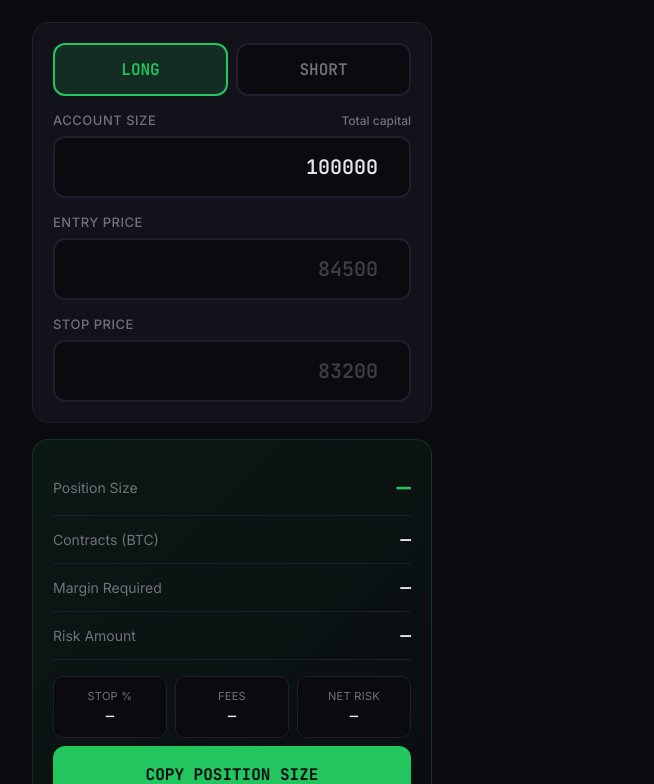
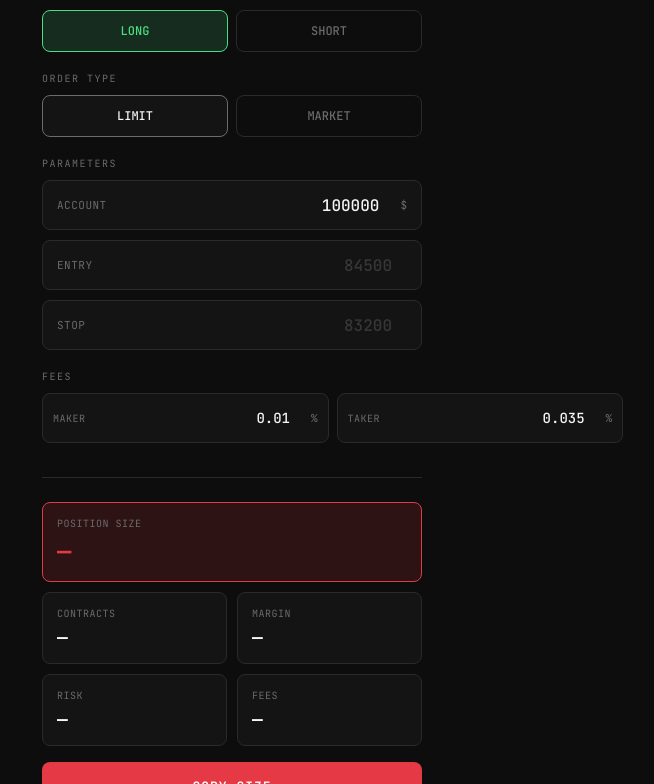
Before and after one commit to OI72/trading-tools, a plain HTML site: page index.html in a window 1280 px wide. Shown: the part 87-871 px from the top of the page, without its empty margins (408-1062 px from the left). Drawn offline with Linux system fonts and the light colour scheme.

Commit message:
Refactor HTML structure and styles for NADO Sizer
Updated title and various styles for better UI. Adjusted input fields and button styles for improved usability.

```diff
--- a/index.html
+++ b/index.html
@@ -5,348 +5,412 @@
   <meta name="viewport" content="width=device-width, initial-scale=1.0, user-scalable=no">
   <meta name="apple-mobile-web-app-capable" content="yes">
   <meta name="apple-mobile-web-app-status-bar-style" content="black-translucent">
-  <title>NADO Position Sizer</title>
+  <title>NADO Sizer</title>
   <link rel="preconnect" href="https://fonts.googleapis.com">
-  <link href="https://fonts.googleapis.com/css2?family=JetBrains+Mono:wght@400;600;700&family=Inter:wght@400;500;600&display=swap" rel="stylesheet">
+  <link href="https://fonts.googleapis.com/css2?family=JetBrains+Mono:wght@400;500;600&display=swap" rel="stylesheet">
   <style>
     :root {
-      --bg: #0a0a0f;
-      --card: #12121a;
-      --border: #1e1e2e;
-      --text: #e4e4e7;
-      --text-dim: #71717a;
-      --accent: #22c55e;
-      --accent-dim: #16a34a;
-      --red: #ef4444;
-      --yellow: #eab308;
-      --blue: #3b82f6;
+      --bg: #0d0d0d;
+      --card: #141414;
+      --border: #2a2a2a;
+      --text: #f5f5f5;
+      --text-dim: #6b6b6b;
+      --accent: #e63946;
+      --accent-soft: rgba(230, 57, 70, 0.15);
+      --green: #4ade80;
+      --green-soft: rgba(74, 222, 128, 0.15);
     }
+
     * {
       box-sizing: border-box;
       margin: 0;
       padding: 0;
       -webkit-tap-highlight-color: transparent;
     }
+
     body {
-      font-family: 'Inter', -apple-system, sans-serif;
+      font-family: 'JetBrains Mono', monospace;
       background: var(--bg);
       color: var(--text);
       min-height: 100vh;
       min-height: 100dvh;
-      padding: 16px;
-      padding-top: env(safe-area-inset-top, 16px);
-      padding-bottom: env(safe-area-inset-bottom, 16px);
+      padding: 20px 16px;
+      padding-top: env(safe-area-inset-top, 20px);
+      padding-bottom: env(safe-area-inset-bottom, 20px);
     }
+
     .container {
-      max-width: 400px;
+      max-width: 380px;
       margin: 0 auto;
     }
+
     .header {
       text-align: center;
-      margin-bottom: 24px;
+      margin-bottom: 28px;
     }
+
     .header h1 {
+      font-size: 20px;
+      font-weight: 600;
+      letter-spacing: 2px;
+      color: var(--text);
+    }
+
+    .header .subtitle {
+      font-size: 11px;
+      color: var(--text-dim);
+      margin-top: 6px;
+      letter-spacing: 1px;
+    }
+
+    .section {
+      margin-bottom: 20px;
+    }
+
+    .section-label {
+      font-size: 10px;
+      color: var(--text-dim);
+      text-transform: uppercase;
+      letter-spacing: 1.5px;
+      margin-bottom: 10px;
+    }
+
+    .toggle-row {
+      display: flex;
+      gap: 8px;
+    }
+
+    .toggle-btn {
+      flex: 1;
+      padding: 12px;
+      border: 1px solid var(--border);
+      border-radius: 8px;
+      background: transparent;
+      color: var(--text-dim);
       font-family: 'JetBrains Mono', monospace;
-      font-size: 24px;
-      font-weight: 700;
+      font-size: 12px;
+      font-weight: 500;
+      cursor: pointer;
+      transition: all 0.15s;
+    }
+
+    .toggle-btn.long.active {
+      background: var(--green-soft);
+      border-color: var(--green);
+      color: var(--green);
+    }
+
+    .toggle-btn.short.active {
+      background: var(--accent-soft);
+      border-color: var(--accent);
       color: var(--accent);
-      letter-spacing: -0.5px;
     }
-    .header .subtitle {
-      font-size: 13px;
-      color: var(--text-dim);
-      margin-top: 4px;
+
+    .toggle-btn.order.active {
+      background: var(--card);
+      border-color: var(--text-dim);
+      color: var(--text);
     }
-    .card {
+
+    .input-row {
+      display: flex;
+      align-items: center;
       background: var(--card);
       border: 1px solid var(--border);
-      border-radius: 16px;
-      padding: 20px;
-      margin-bottom: 16px;
+      border-radius: 8px;
+      padding: 0 14px;
+      margin-bottom: 10px;
+      height: 50px;
     }
-    .input-group {
-      margin-bottom: 16px;
-    }
-    .input-group:last-child {
+
+    .input-row:last-child {
       margin-bottom: 0;
     }
-    .input-label {
-      display: flex;
-      justify-content: space-between;
-      align-items: center;
-      margin-bottom: 8px;
-    }
-    .input-label span {
-      font-size: 13px;
-      font-weight: 500;
+
+    .input-row label {
+      font-size: 11px;
       color: var(--text-dim);
       text-transform: uppercase;
       letter-spacing: 0.5px;
+      min-width: 80px;
     }
-    .input-label .hint {
-      font-size: 12px;
-      color: var(--text-dim);
-      text-transform: none;
-      letter-spacing: 0;
-    }
-    input {
-      width: 100%;
-      background: var(--bg);
-      border: 2px solid var(--border);
-      border-radius: 12px;
-      padding: 16px;
+
+    .input-row input {
+      flex: 1;
+      background: transparent;
+      border: none;
       font-family: 'JetBrains Mono', monospace;
-      font-size: 20px;
-      font-weight: 600;
+      font-size: 16px;
+      font-weight: 500;
       color: var(--text);
       text-align: right;
-      transition: border-color 0.2s;
+      outline: none;
     }
-    input:focus {
-      outline: none;
-      border-color: var(--accent);
+
+    .input-row input::placeholder {
+      color: var(--text-dim);
+      opacity: 0.4;
     }
-    input::placeholder {
+
+    .input-row .unit {
+      font-size: 11px;
       color: var(--text-dim);
-      opacity: 0.5;
+      margin-left: 6px;
     }
-    .direction-toggle {
+
+    .fees-row {
       display: flex;
       gap: 8px;
+    }
+
+    .fees-row .input-row {
+      flex: 1;
+      padding: 0 10px;
+    }
+
+    .fees-row .input-row label {
+      min-width: 50px;
+      font-size: 10px;
+    }
+
+    .fees-row .input-row input {
+      font-size: 14px;
+    }
+
+    .divider {
+      height: 1px;
+      background: var(--border);
+      margin: 24px 0;
+    }
+
+    .result-grid {
+      display: grid;
+      grid-template-columns: 1fr 1fr;
+      gap: 10px;
       margin-bottom: 16px;
     }
-    .direction-btn {
-      flex: 1;
+
+    .result-box {
+      background: var(--card);
+      border: 1px solid var(--border);
+      border-radius: 8px;
       padding: 14px;
-      border: 2px solid var(--border);
-      border-radius: 12px;
-      background: var(--bg);
+    }
+
+    .result-box.full {
+      grid-column: 1 / -1;
+    }
+
+    .result-box .label {
+      font-size: 10px;
       color: var(--text-dim);
-      font-family: 'JetBrains Mono', monospace;
-      font-size: 16px;
-      font-weight: 600;
-      cursor: pointer;
-      transition: all 0.2s;
+      text-transform: uppercase;
+      letter-spacing: 0.5px;
+      margin-bottom: 6px;
     }
-    .direction-btn.long.active {
-      background: rgba(34, 197, 94, 0.15);
-      border-color: var(--accent);
-      color: var(--accent);
-    }
-    .direction-btn.short.active {
-      background: rgba(239, 68, 68, 0.15);
-      border-color: var(--red);
-      color: var(--red);
-    }
-    .results {
-      background: linear-gradient(135deg, rgba(34, 197, 94, 0.08) 0%, rgba(34, 197, 94, 0.02) 100%);
-      border: 1px solid rgba(34, 197, 94, 0.2);
-    }
-    .result-row {
-      display: flex;
-      justify-content: space-between;
-      align-items: center;
-      padding: 12px 0;
-      border-bottom: 1px solid var(--border);
-    }
-    .result-row:last-child {
-      border-bottom: none;
-    }
-    .result-label {
-      font-size: 14px;
-      color: var(--text-dim);
-    }
-    .result-value {
-      font-family: 'JetBrains Mono', monospace;
+
+    .result-box .value {
       font-size: 18px;
       font-weight: 600;
       color: var(--text);
     }
-    .result-value.highlight {
+
+    .result-box.highlight {
+      border-color: var(--accent);
+      background: var(--accent-soft);
+    }
+
+    .result-box.highlight .value {
+      color: var(--accent);
       font-size: 24px;
+    }
+
+    .result-box .value.warning {
+      color: #fbbf24;
+    }
+
+    .result-box .value.danger {
       color: var(--accent);
     }
-    .result-value.warning {
-      color: var(--yellow);
-    }
-    .result-value.danger {
-      color: var(--red);
-    }
+
     .copy-btn {
       width: 100%;
-      padding: 18px;
+      padding: 16px;
       background: var(--accent);
       border: none;
-      border-radius: 12px;
+      border-radius: 8px;
       font-family: 'JetBrains Mono', monospace;
-      font-size: 16px;
-      font-weight: 700;
-      color: var(--bg);
+      font-size: 13px;
+      font-weight: 600;
+      color: white;
       cursor: pointer;
-      transition: all 0.2s;
-      margin-top: 8px;
+      transition: all 0.15s;
+      letter-spacing: 1px;
     }
+
     .copy-btn:active {
       transform: scale(0.98);
-      background: var(--accent-dim);
+      opacity: 0.9;
     }
+
     .copy-btn.copied {
-      background: var(--blue);
+      background: var(--green);
     }
+
     .warning-box {
-      background: rgba(234, 179, 8, 0.1);
-      border: 1px solid rgba(234, 179, 8, 0.3);
-      border-radius: 12px;
-      padding: 12px 16px;
-      margin-top: 16px;
+      background: rgba(251, 191, 36, 0.1);
+      border: 1px solid rgba(251, 191, 36, 0.3);
+      border-radius: 8px;
+      padding: 12px;
+      margin-top: 12px;
       display: none;
     }
+
     .warning-box.visible {
       display: block;
     }
+
     .warning-box p {
-      font-size: 13px;
-      color: var(--yellow);
-      line-height: 1.4;
+      font-size: 11px;
+      color: #fbbf24;
+      line-height: 1.5;
     }
-    .stats-row {
-      display: flex;
-      gap: 8px;
-      margin-top: 16px;
-    }
-    .stat-box {
-      flex: 1;
-      background: var(--bg);
-      border: 1px solid var(--border);
-      border-radius: 10px;
-      padding: 12px;
-      text-align: center;
-    }
-    .stat-box .label {
-      font-size: 11px;
-      color: var(--text-dim);
-      text-transform: uppercase;
-      letter-spacing: 0.3px;
-      margin-bottom: 4px;
-    }
-    .stat-box .value {
-      font-family: 'JetBrains Mono', monospace;
-      font-size: 14px;
-      font-weight: 600;
-      color: var(--text);
-    }
+
     .footer {
       text-align: center;
-      margin-top: 24px;
-      padding-bottom: 20px;
+      margin-top: 28px;
     }
+
     .footer p {
-      font-size: 12px;
+      font-size: 10px;
       color: var(--text-dim);
-    }
-    .system-badge {
-      display: inline-block;
-      background: rgba(59, 130, 246, 0.15);
-      border: 1px solid rgba(59, 130, 246, 0.3);
-      border-radius: 6px;
-      padding: 4px 10px;
-      font-family: 'JetBrains Mono', monospace;
-      font-size: 12px;
-      font-weight: 600;
-      color: var(--blue);
-      margin-bottom: 8px;
+      letter-spacing: 1px;
     }
   </style>
 </head>
 <body>
   <div class="container">
     <div class="header">
-      <div class="system-badge">MXN v1 2h/45m</div>
       <h1>NADO SIZER</h1>
-      <p class="subtitle">1% Risk · 10x Leverage · Fees Included</p>
+      <p class="subtitle">1% RISK · 10X · FEES INCLUDED</p>
     </div>
-    <div class="card">
-      <div class="direction-toggle">
-        <button class="direction-btn long active" onclick="setDirection('long')">LONG</button>
-        <button class="direction-btn short" onclick="setDirection('short')">SHORT</button>
+
+    <div class="section">
+      <div class="section-label">Direction</div>
+      <div class="toggle-row">
+        <button class="toggle-btn long active" onclick="setDirection('long')">LONG</button>
+        <button class="toggle-btn short" onclick="setDirection('short')">SHORT</button>
       </div>
-      <div class="input-group">
-        <div class="input-label">
-          <span>Account Size</span>
-          <span class="hint">Total capital</span>
-        </div>
+    </div>
+
+    <div class="section">
+      <div class="section-label">Order Type</div>
+      <div class="toggle-row">
+        <button class="toggle-btn order active" id="limitBtn" onclick="setOrderType('limit')">LIMIT</button>
+        <button class="toggle-btn order" id="marketBtn" onclick="setOrderType('market')">MARKET</button>
+      </div>
+    </div>
+
+    <div class="section">
+      <div class="section-label">Parameters</div>
+      <div class="input-row">
+        <label>Account</label>
         <input type="number" id="account" value="100000" inputmode="decimal" onclick="this.select()">
+        <span class="unit">$</span>
       </div>
-      <div class="input-group">
-        <div class="input-label">
-          <span>Entry Price</span>
-        </div>
+      <div class="input-row">
+        <label>Entry</label>
         <input type="number" id="entry" placeholder="84500" inputmode="decimal" onclick="this.select()">
       </div>
-      <div class="input-group">
-        <div class="input-label">
-          <span>Stop Price</span>
-        </div>
+      <div class="input-row">
+        <label>Stop</label>
         <input type="number" id="stop" placeholder="83200" inputmode="decimal" onclick="this.select()">
       </div>
     </div>
-    <div class="card results">
-      <div class="result-row">
-        <span class="result-label">Position Size</span>
-        <span class="result-value highlight" id="positionSize">—</span>
-      </div>
-      <div class="result-row">
-        <span class="result-label">Contracts (BTC)</span>
-        <span class="result-value" id="contracts">—</span>
-      </div>
-      <div class="result-row">
-        <span class="result-label">Margin Required</span>
-        <span class="result-value" id="margin">—</span>
-      </div>
-      <div class="result-row">
-        <span class="result-label">Risk Amount</span>
-        <span class="result-value" id="riskAmount">—</span>
-      </div>
-      <div class="stats-row">
-        <div class="stat-box">
-          <div class="label">Stop %</div>
-          <div class="value" id="stopPct">—</div>
+
+    <div class="section">
+      <div class="section-label">Fees</div>
+      <div class="fees-row">
+        <div class="input-row">
+          <label>Maker</label>
+          <input type="number" id="makerFee" value="0.01" step="0.001" inputmode="decimal" onclick="this.select()">
+          <span class="unit">%</span>
         </div>
-        <div class="stat-box">
-          <div class="label">Fees</div>
-          <div class="value" id="fees">—</div>
-        </div>
-        <div class="stat-box">
-          <div class="label">Net Risk</div>
-          <div class="value" id="netRisk">—</div>
+        <div class="input-row">
+          <label>Taker</label>
+          <input type="number" id="takerFee" value="0.035" step="0.001" inputmode="decimal" onclick="this.select()">
+          <span class="unit">%</span>
         </div>
       </div>
-      <button class="copy-btn" id="copyBtn" onclick="copyPosition()">COPY POSITION SIZE</button>
-      <div class="warning-box" id="warningBox">
-        <p>⚠️ Margin exceeds on-exchange balance ($21,498). Transfer funds or reduce position.</p>
+    </div>
+
+    <div class="divider"></div>
+
+    <div class="result-grid">
+      <div class="result-box highlight full">
+        <div class="label">Position Size</div>
+        <div class="value" id="positionSize">—</div>
+      </div>
+      <div class="result-box">
+        <div class="label">Contracts</div>
+        <div class="value" id="contracts">—</div>
+      </div>
+      <div class="result-box">
+        <div class="label">Margin</div>
+        <div class="value" id="margin">—</div>
+      </div>
+      <div class="result-box">
+        <div class="label">Risk</div>
+        <div class="value" id="riskAmount">—</div>
+      </div>
+      <div class="result-box">
+        <div class="label">Fees</div>
+        <div class="value" id="fees">—</div>
       </div>
     </div>
+
+    <button class="copy-btn" id="copyBtn" onclick="copyPosition()">COPY SIZE</button>
+
+    <div class="warning-box" id="warningBox">
+      <p>⚠️ Margin exceeds on-exchange balance ($21,498)</p>
+    </div>
+
     <div class="footer">
-      <p>NADO · Maker 0.01% · Taker 0.035%</p>
+      <p>MXN v1 2h/45m · NADO</p>
     </div>
   </div>
+
   <script>
     let direction = 'long';
+    let orderType = 'limit';
     const ON_EXCHANGE_BALANCE = 21498;
+
     function setDirection(dir) {
       direction = dir;
-      document.querySelectorAll('.direction-btn').forEach(btn => btn.classList.remove('active'));
-      document.querySelector(`.direction-btn.${dir}`).classList.add('active');
+      document.querySelectorAll('.toggle-btn.long, .toggle-btn.short').forEach(btn => btn.classList.remove('active'));
+      document.querySelector(`.toggle-btn.${dir}`).classList.add('active');
       calculate();
     }
+
+    function setOrderType(type) {
+      orderType = type;
+      document.getElementById('limitBtn').classList.toggle('active', type === 'limit');
+      document.getElementById('marketBtn').classList.toggle('active', type === 'market');
+      calculate();
+    }
+
     function calculate() {
       const account = parseFloat(document.getElementById('account').value) || 0;
       const entry = parseFloat(document.getElementById('entry').value) || 0;
       const stop = parseFloat(document.getElementById('stop').value) || 0;
+      const makerFee = (parseFloat(document.getElementById('makerFee').value) || 0) / 100;
+      const takerFee = (parseFloat(document.getElementById('takerFee').value) || 0) / 100;
+
       if (!account || !entry || !stop) {
         resetResults();
         return;
       }
+
       if (direction === 'long' && stop >= entry) {
         resetResults();
         return;
@@ -355,31 +419,39 @@
         resetResults();
         return;
       }
+
       const riskPercent = 0.01;
       const riskAmount = account * riskPercent;
       const leverage = 10;
-      const makerFee = 0.0001;
-      const takerFee = 0.00035;
-      const totalFeeRate = makerFee + takerFee;
+
+      // Entry fee based on order type, exit always taker (stop loss)
+      const entryFee = orderType === 'limit' ? makerFee : takerFee;
+      const exitFee = takerFee;
+      const totalFeeRate = entryFee + exitFee;
+
       const stopDistance = Math.abs(entry - stop);
       const stopPct = (stopDistance / entry) * 100;
+
+      // Position = Risk / (stopDistance% + fees%)
       const positionSize = riskAmount / ((stopDistance / entry) + totalFeeRate);
+
       const contracts = positionSize / entry;
       const marginRequired = positionSize / leverage;
       const feesAmount = positionSize * totalFeeRate;
-      const netRiskCheck = (positionSize * stopDistance / entry) + feesAmount;
+
       document.getElementById('positionSize').textContent = '$' + formatNumber(positionSize);
-      document.getElementById('contracts').textContent = contracts.toFixed(4) + ' BTC';
+      document.getElementById('contracts').textContent = contracts.toFixed(4);
       document.getElementById('margin').textContent = '$' + formatNumber(marginRequired);
       document.getElementById('riskAmount').textContent = '$' + formatNumber(riskAmount);
-      document.getElementById('stopPct').textContent = stopPct.toFixed(2) + '%';
       document.getElementById('fees').textContent = '$' + formatNumber(feesAmount);
-      document.getElementById('netRisk').textContent = '$' + formatNumber(netRiskCheck);
+
       const warningBox = document.getElementById('warningBox');
       const marginEl = document.getElementById('margin');
+
       if (marginRequired > ON_EXCHANGE_BALANCE) {
         warningBox.classList.add('visible');
         marginEl.classList.add('danger');
+        marginEl.classList.remove('warning');
       } else if (marginRequired > ON_EXCHANGE_BALANCE * 0.8) {
         warningBox.classList.remove('visible');
         marginEl.classList.add('warning');
@@ -389,39 +461,43 @@
         marginEl.classList.remove('warning', 'danger');
       }
     }
+
     function resetResults() {
       document.getElementById('positionSize').textContent = '—';
       document.getElementById('contracts').textContent = '—';
       document.getElementById('margin').textContent = '—';
       document.getElementById('riskAmount').textContent = '—';
-      document.getElementById('stopPct').textContent = '—';
       document.getElementById('fees').textContent = '—';
-      document.getElementById('netRisk').textContent = '—';
       document.getElementById('warningBox').classList.remove('visible');
     }
+
     function formatNumber(num) {
       if (num >= 1000) {
         return num.toLocaleString('en-US', { maximumFractionDigits: 0 });
       }
       return num.toLocaleString('en-US', { maximumFractionDigits: 2 });
     }
+
     function copyPosition() {
       const positionText = document.getElementById('positionSize').textContent;
       if (positionText === '—') return;
+
       const value = positionText.replace('$', '').replace(/,/g, '');
       navigator.clipboard.writeText(value).then(() => {
         const btn = document.getElementById('copyBtn');
-        btn.textContent = 'COPIED!';
+        btn.textContent = 'COPIED';
         btn.classList.add('copied');
         setTimeout(() => {
-          btn.textContent = 'COPY POSITION SIZE';
+          btn.textContent = 'COPY SIZE';
           btn.classList.remove('copied');
-        }, 1500);
+        }, 1200);
       });
     }
+
     document.querySelectorAll('input').forEach(input => {
       input.addEventListener('input', calculate);
     });
+
     calculate();
   </script>
 </body>
```
